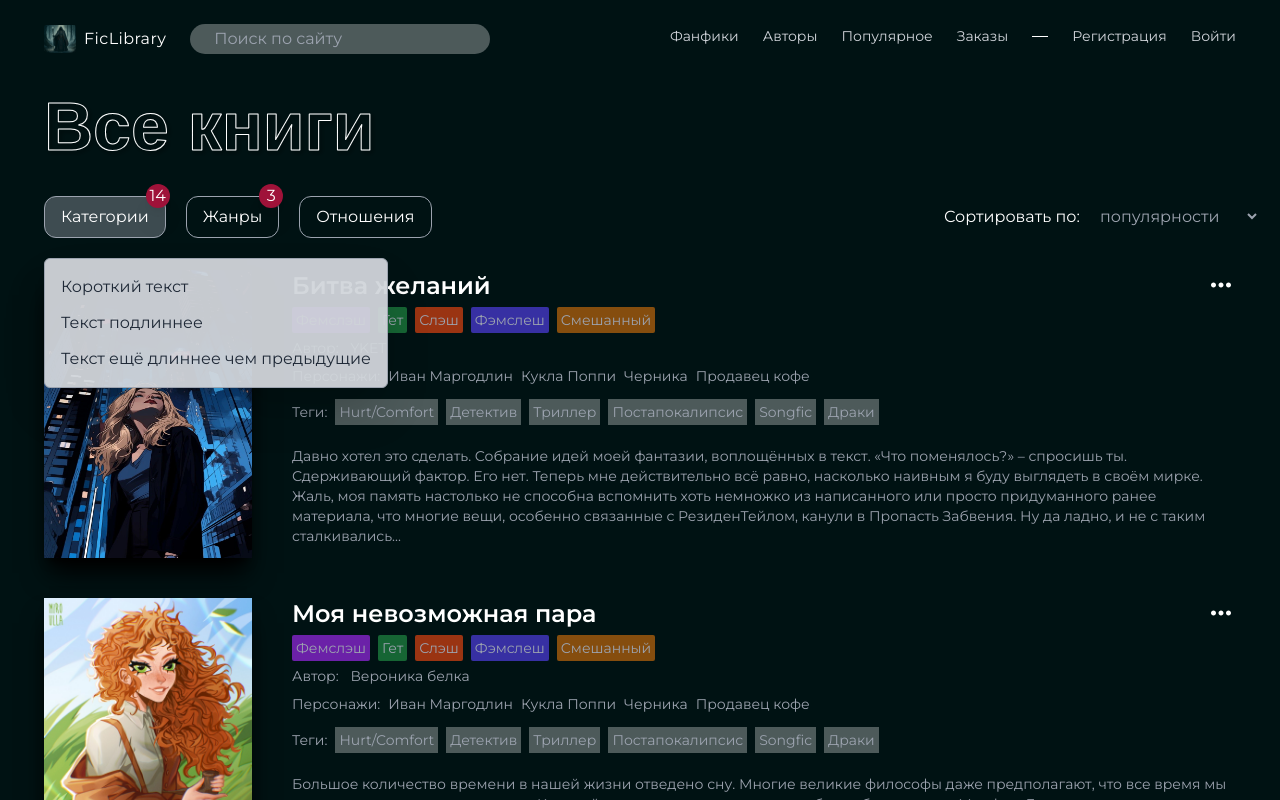
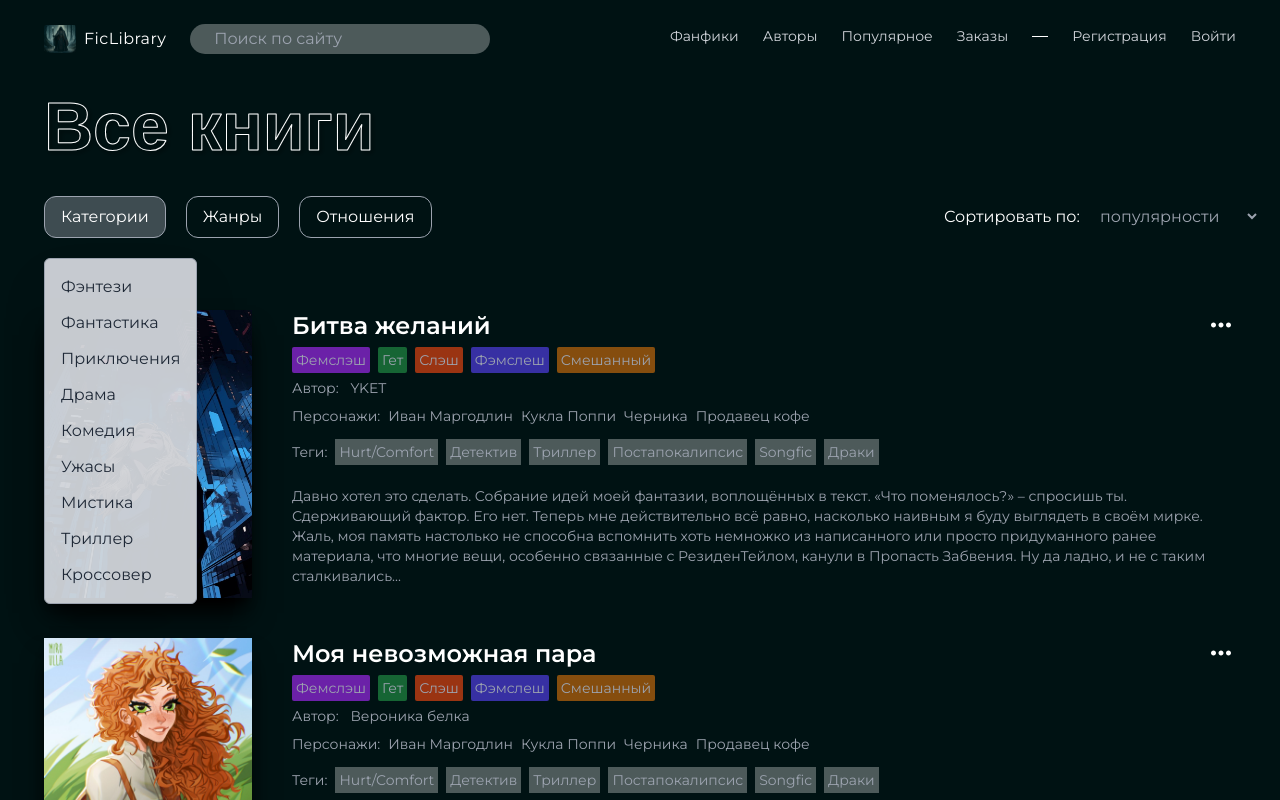
Before and after one commit to denniztr/poetry-blog, a Next.js app: page /fanfiction in a window 1280 px wide. Both pictures are taken after a click on the button "Категории". Shown: the top 800 px of the page. Built offline with nearby package versions, Linux system fonts and the light colour scheme.

Commit message:
adding and removing filters from dom

```diff
--- /dev/null
+++ b/app/components/SelectedFilters.tsx
@@ -0,0 +1,35 @@
+'use client';
+
+import { SetStateAction, useEffect } from 'react';
+
+import { MdClear } from 'react-icons/md';
+
+interface SelectedFiltersProps {
+  filterItems: string[];
+  handleClick: (filterItem: string) => void;
+}
+
+const SelectedFilters: React.FC<SelectedFiltersProps> = ({ filterItems, handleClick }) => {
+
+  return (
+    <section className="absolute pt-4 w-full">
+      <div className="text-gray-400">
+        <ul className="flex space-x-5">
+          {filterItems?.map((filterItem, index) => (
+            <li key={index} className="flex items-center  space-x-2">
+              <button
+                className='text-red-800 transition-all duration-300 hover:text-red-600'
+                onClick={() => handleClick(filterItem)}
+              >
+                <MdClear />
+              </button>
+              <span>{filterItem}</span>
+            </li>
+          ))}
+        </ul>
+      </div>
+    </section>
+  );
+};
+
+export default SelectedFilters;
--- a/app/components/Selector.tsx
+++ b/app/components/Selector.tsx
@@ -2,7 +2,7 @@ import { SelectorItem } from "./ui/select"
 
 export default function Selector() {
   return (
-    <section className="flex gap-5 items-center mt-4">
+    <section className="my-4 pb-6">
       <SelectorItem />
     </section>
   )
--- a/app/components/SortingPopUp.tsx
+++ b/app/components/SortingPopUp.tsx
@@ -1,20 +1,29 @@
+'use client'
 
-export default function SortingPopUp() {
+
+import genres from '@/app/mockdata/genres';
+
+interface SortingPopUpProps {
+  setSelectedFilters: React.Dispatch<React.SetStateAction<string[]>>
+}
+
+const SortingPopUp: React.FC<SortingPopUpProps> = ({ setSelectedFilters }) => {
+
+  const handleClick = (label: string) => {
+    setSelectedFilters((prevLabel) => [...(prevLabel || []), label])
+  }
+
   return (
     <div className="fixed mt-5 p-4 bg-gray-300/95 rounded-md shadow-2xl z-10 border border-gray-400">
       <ul className="space-y-3 text-gray-800">
-        <li>
-          <button className="hover:underline">Короткий текст</button>
-        </li>
-        <li>
-          <button className="hover:underline">
-          Текст подлиннее
-          </button>
-        </li>
-        <li>
-          <button className="hover:underline">Текст ещё длиннее чем предыдущие</button>
-        </li>
+        {genres.map((genre, index) => (
+          <li key={index}>
+            <button className='hover:underline' onClick={() => handleClick(genre.label)}>{genre.label}</button>
+          </li>
+        ))}
       </ul>
     </div>
   )
 }
+
+export default SortingPopUp;
--- a/app/components/ui/select.tsx
+++ b/app/components/ui/select.tsx
@@ -1,7 +1,9 @@
 'use client';
 
 import { useState, useEffect, useRef } from 'react';
+
 import SortingPopUp from '@/app/components/SortingPopUp';
+import SelectedFilters from '@/app/components/SelectedFilters';
 
 import clsx from 'clsx';
 
@@ -9,6 +11,7 @@ import clsx from 'clsx';
 export const SelectorItem = () => {
   const [isOpen, setIsOpen] = useState<string | null>(null);
   const [isButtonActive, setIsButtonActive] = useState<string | null>(null);
+  const [selectedFilters, setSelectedFilters] = useState<string[]>([]);
 
   const categoryRef = useRef<HTMLDivElement | null>(null);
   const genreRef = useRef<HTMLDivElement | null>(null);
@@ -30,7 +33,7 @@ export const SelectorItem = () => {
       setIsButtonActive(null);
     }
 
-    if (isOpen === 'relation' && genreRef.current && !genreRef.current.contains(event.target as Node)) {
+    if (isOpen === 'relation' && relationRef.current && !relationRef.current.contains(event.target as Node)) {
       setIsOpen(null);
       setIsButtonActive(null);
     }
@@ -43,8 +46,17 @@ export const SelectorItem = () => {
   }, [isOpen])
 
 
+  const removeFilterItem = (filterItem: string) => {
+    if (filterItem) {
+      setSelectedFilters((prevFilters) => {
+        return prevFilters.filter((filter) => filter !== filterItem);
+      })
+    }
+  }
+
   return (
     <>
+    <section className='flex gap-5 items-center'>
       <div className="relative" ref={categoryRef}>
         <button
           onClick={() => togglePopup('category')}
@@ -54,12 +66,12 @@ export const SelectorItem = () => {
         >
           Категории
         </button>
-        <div className="absolute inline-block h-6 w-6 bg-rose-800 shadow-xl rounded-full -top-3 -right-1 cursor-pointer transition-all duration-300 hover:bg-rose-700">
+        {/* <div className="absolute inline-block h-6 w-6 bg-rose-800 shadow-xl rounded-full -top-3 -right-1 cursor-pointer transition-all duration-300 hover:bg-rose-700">
           <span className="text-white absolute top-1/2 left-1/2 -translate-x-1/2 -translate-y-1/2">
             14
           </span>
-        </div>
-        {isOpen === 'category' && <SortingPopUp />}
+        </div> */}
+        {isOpen === 'category' && <SortingPopUp setSelectedFilters={setSelectedFilters} />}
       </div>
 
       <div className="relative" ref={genreRef}>
@@ -71,12 +83,12 @@ export const SelectorItem = () => {
         >
           Жанры
         </button>
-        <div className="absolute inline-block h-6 w-6 bg-rose-800 shadow-xl rounded-full -top-3 -right-1 cursor-pointer transition-all duration-300 hover:bg-rose-700">
-          <span className="text-white absolute top-1/2 left-1/2 -translate-x-1/2 -translate-y-1/2">
+        {/* <div className="absolute inline-block h-6 w-6 bg-white/80 shadow-xl rounded-full -top-3 -right-1 cursor-pointer transition-all duration-300 hover:bg-rose-700">
+          <span className="text-gray-800 absolute top-1/2 left-1/2 -translate-x-1/2 -translate-y-1/2">
             3
           </span>
-        </div>
-        {isOpen === 'genre' && <SortingPopUp />}
+        </div> */}
+        {isOpen === 'genre' && <SortingPopUp setSelectedFilters={setSelectedFilters}/>}
       </div>
 
       <div className="relative" ref={relationRef}>
@@ -88,7 +100,7 @@ export const SelectorItem = () => {
         >
           Отношения
         </button>
-        {isOpen === 'relation' && <SortingPopUp />}
+        {isOpen === 'relation' && <SortingPopUp setSelectedFilters={setSelectedFilters}/>}
       </div>
         <form className='absolute right-0 space-x-3'>
           <label htmlFor="" >Сортировать по: </label>
@@ -97,6 +109,8 @@ export const SelectorItem = () => {
             <option value="date">дате публикации</option>
           </select>
         </form>
+    </section>
+      <SelectedFilters filterItems={selectedFilters} handleClick={removeFilterItem} />
     </>
   );
 };
```
Also changed, not shown: app/mockdata/readme.md.
